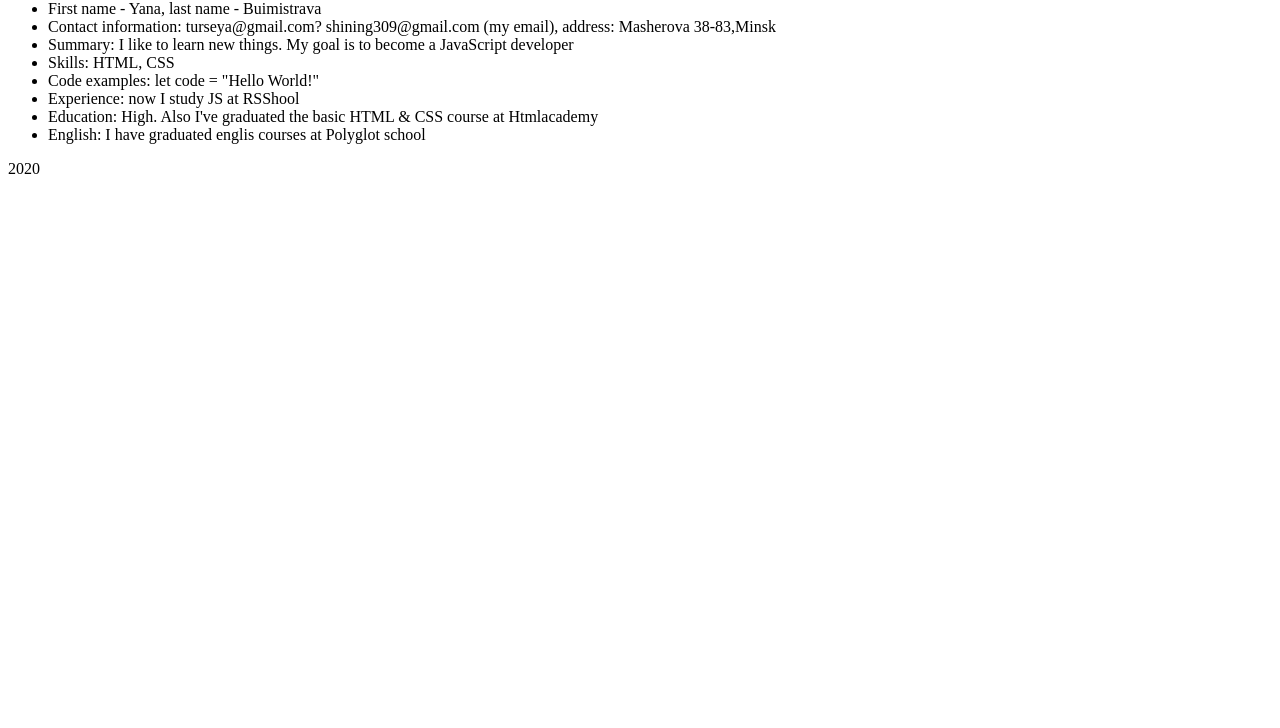
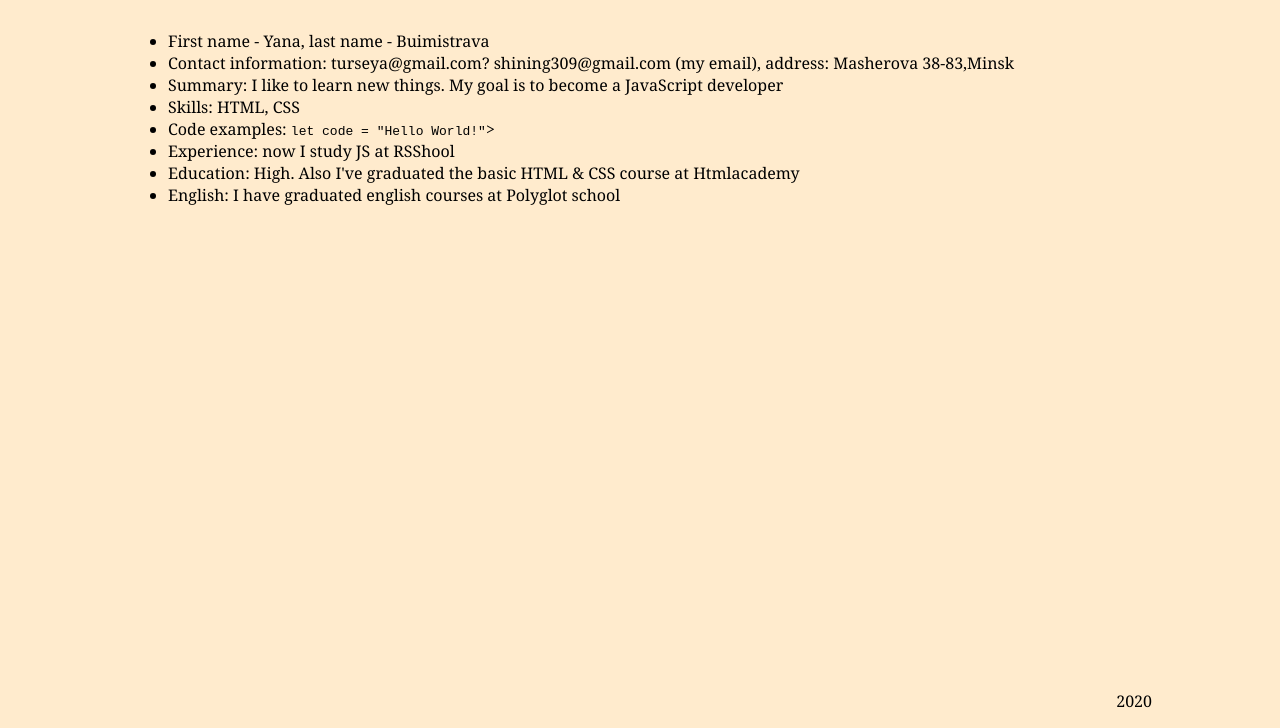
Before and after one commit to Turseya/rsschool-cv, a plain HTML site: page index.html in a window 1280 px wide. Shown: the part 80-808 px from the top of the page. Drawn offline with Linux system fonts and the light colour scheme.

Commit message:
styles: add basic styling

```diff
--- a/index.html
+++ b/index.html
@@ -7,6 +7,7 @@
     <title>My cv</title>
 </head>
 <body>
+    <div class="container">
         <header>
             <h1>This is the resume of Yana Buimistrava</h1>
         </header>
@@ -16,12 +17,13 @@
      <li>Contact information: turseya@gmail.com? shining309@gmail.com (my email), address: Masherova 38-83,Minsk</li>
      <li>Summary: I like to learn new things. My goal is to become a JavaScript developer</li>
      <li>Skills: HTML, CSS</li>
- <li>Code examples: let code = "Hello World!"</li>
+     <li>Code examples: <code>let code = "Hello World!"</code>></li>
      <li>Experience: now I study JS at RSShool</li>
      <li>Education: High. Also I've graduated the basic HTML & CSS course at Htmlacademy</li>
- <li>English: I have graduated englis courses at Polyglot school</li>
+     <li>English: I have graduated english courses at Polyglot school</li>
             </ul>
         </main>
         <footer><p>2020</p></footer>
+    </div>
 </body>
 </html>
--- a/styles/style.css
+++ b/styles/style.css
@@ -0,0 +1,25 @@
+html {
+    height: 100%;
+}
+body {
+    color: black;
+    background-color: blanchedalmond;
+    font-family: Cambria, Cochin, Georgia, Times, 'Times New Roman', serif;
+    height: 100%;
+}
+.container {
+    height: 100%;
+    width: 1024px;
+    margin: auto;
+    display: flex;
+    flex-direction: column;
+}
+h1 {
+   text-align: center;
+}
+main {
+    height: 90%;
+}
+footer {
+    text-align: right;
+}
```
Lines whose indentation alone changed are shown as unchanged.
